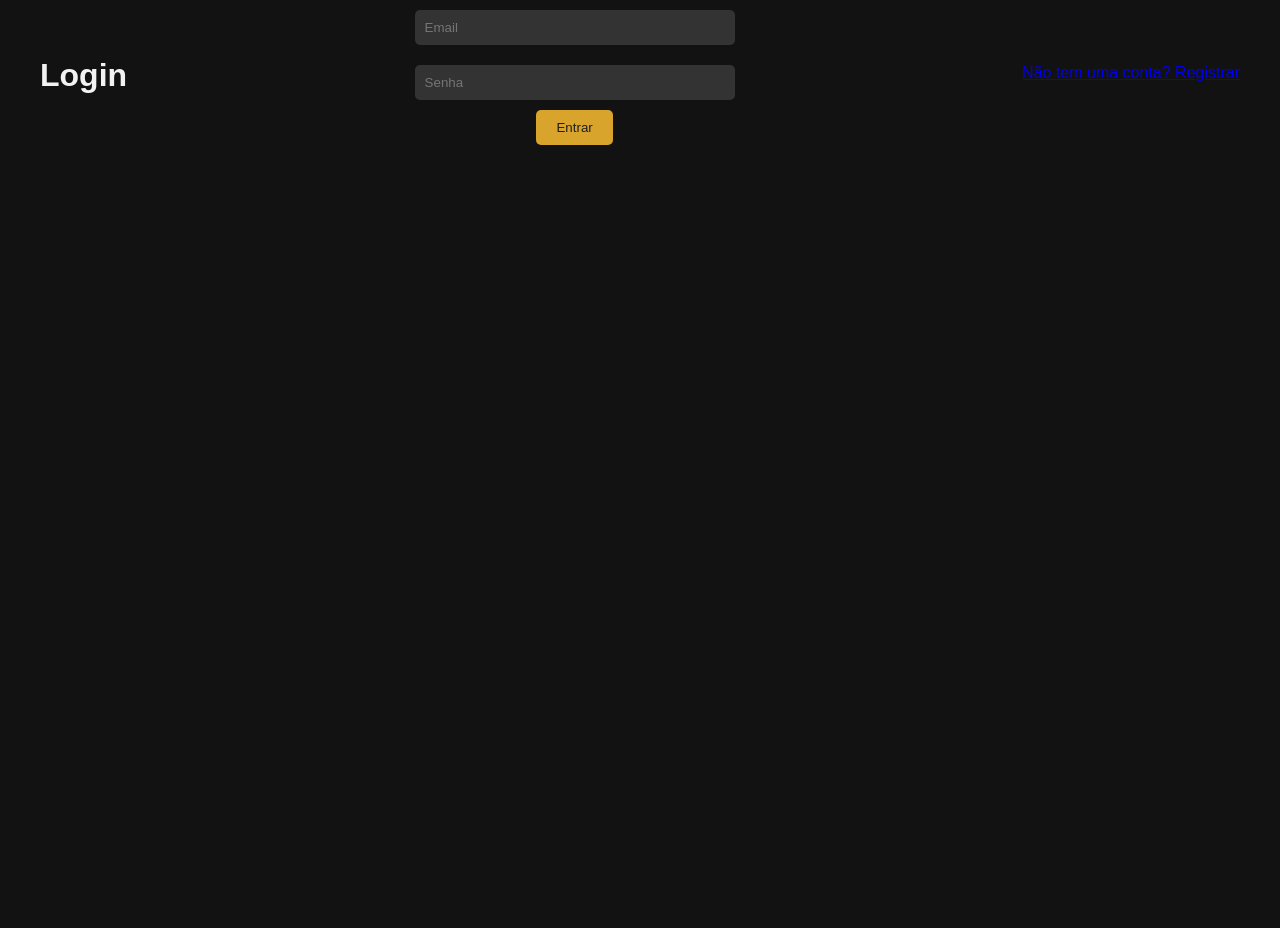
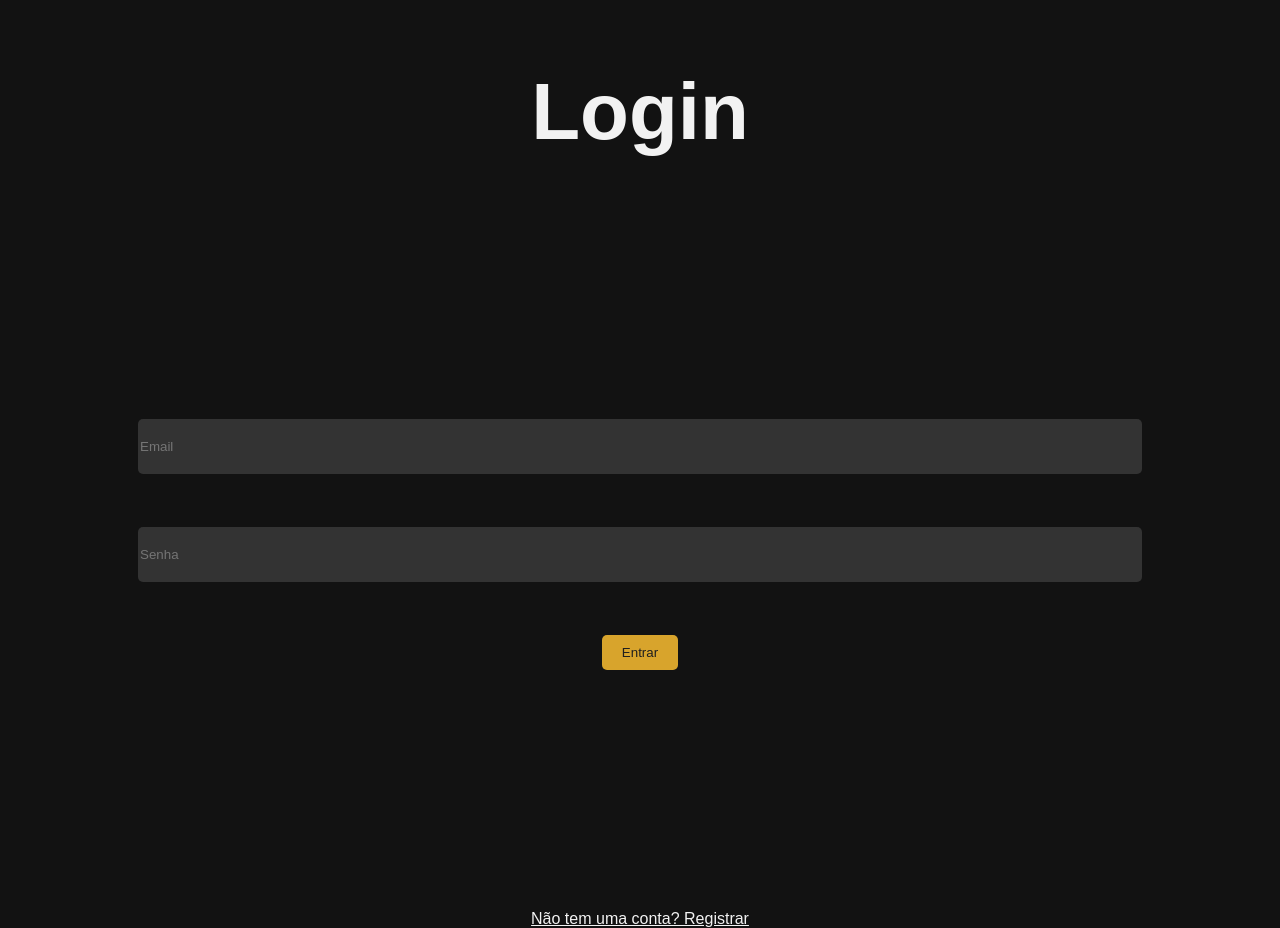
Before and after one commit to ISAACdeO/MYPC-PROJETOPIT, a PHP site: page /login.php in a window 1280 px wide. Before the commit the page ends 800 px from the top, so only its background shows below. Run offline with PHP 8.4, Linux system fonts and the light colour scheme.

Commit message:
Update login.css

```diff
--- a/MYPC-PROJECT/PaginaLogin/login.css
+++ b/MYPC-PROJECT/PaginaLogin/login.css
@@ -21,6 +21,9 @@ header {
     display: flex;
     align-items: center;
     justify-content: space-between;
+    height: 58em;
+    align-items: center;
+    flex-direction: column;
 }
 
 h1 {
@@ -60,7 +63,7 @@ main {
 }
 
 h2 {
-    font-size: 32px;
+    font-size: 80px;
     margin-bottom: 20px;
 }
 
@@ -68,16 +71,19 @@ form {
     display: flex;
     flex-direction: column;
     align-items: center;
+    justify-content: space-around;
+    height: 19em;
+    width: 100%;
 }
 
 form input {
-    padding: 10px;
-    margin: 10px 0;
     border: none;
     border-radius: 5px;
     width: 300px;
     background-color: #333;
     color: #f2f2f2;
+    width: 75em;
+    height: 4em;
 }
 
 form button {
@@ -101,3 +107,11 @@ footer {
     padding: 20px 0;
     text-align: center;
 }
+
+
+
+
+a {
+color: #f2f2f2 !important;
+
+}
```
